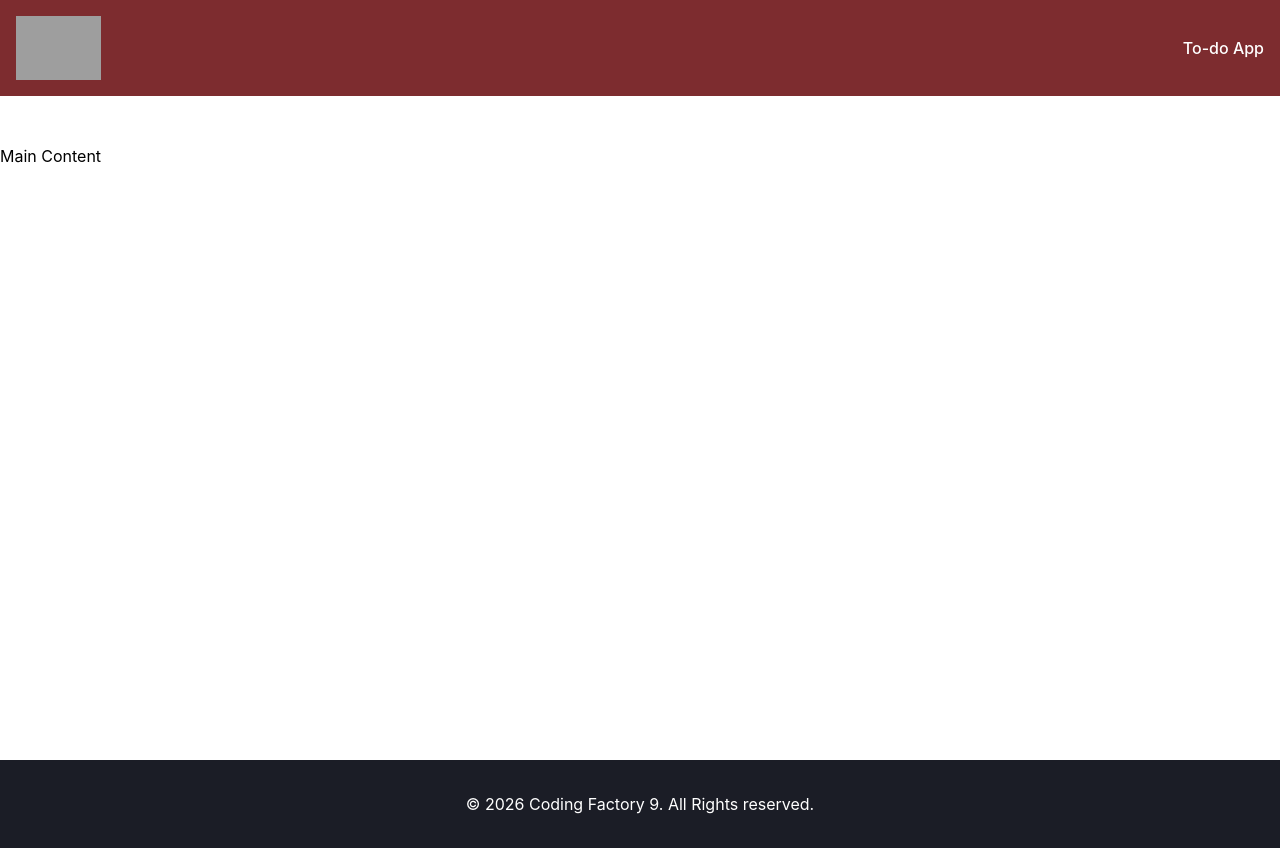
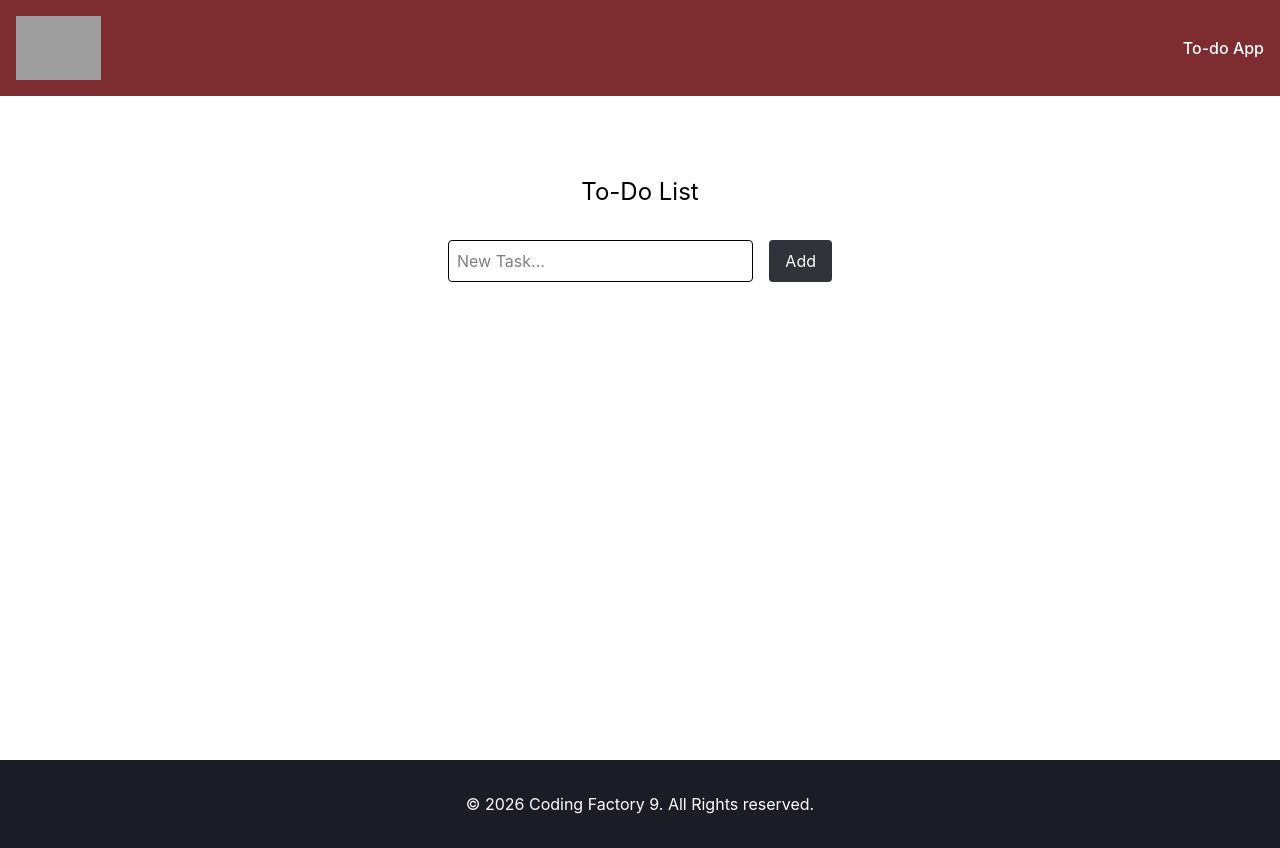
Before and after one commit to nikosp25/cf9-react-todo-app, a React (Vite) app: page / in a window 1280 px wide. Built offline with nearby package versions, Linux system fonts and the light colour scheme; grey boxes are pictures that could not be loaded.

Commit message:
chore: add ongoing code

```diff
--- a/src/App.tsx
+++ b/src/App.tsx
@@ -1,10 +1,11 @@
 import Layout from "./shared/Layout/Layout";
+import {TodoApp} from "./features/todo";
 
 function App() {
   return (
       <>
           <Layout>
-              <h1>Main Content</h1>
+              <TodoApp/>
           </Layout>
       </>
   )
--- /dev/null
+++ b/src/features/todo/TodoApp.tsx
@@ -0,0 +1,19 @@
+import TodoForm from "./TodoForm.tsx";
+import {useRef} from "react";
+
+
+const TodoApp = () => {
+    const inputRef = useRef<HTMLInputElement>(null);
+
+    return (
+        <>
+            <div className="max-w-sm mx-auto pb-12">
+                <h1 className="text-center text-2xl py-8">To-Do List</h1>
+                <TodoForm inputRef={inputRef} />
+            </div>
+        </>
+    );
+};
+
+
+export default TodoApp;
--- /dev/null
+++ b/src/features/todo/TodoForm.tsx
@@ -0,0 +1,21 @@
+import Button from "../../shared/ui/Button.tsx";
+import type {TodoFormProps} from "./types.ts";
+
+const TodoForm = ({inputRef} : TodoFormProps) => {
+    return (
+        <>
+            <form className="flex gap-4 mb-4">
+                <input
+                    type="text"
+                    ref={inputRef}
+                    className="flex-1 border p-2 rounded"
+                    placeholder="New Task..."
+                />
+
+                <Button label={"Add"}/>
+            </form>
+        </>
+    )
+
+}
+export default TodoForm;
--- /dev/null
+++ b/src/features/todo/index.ts
@@ -0,0 +1 @@
+export {default as TodoApp} from "./TodoApp";
```
Also changed, not shown: src/shared/types.ts (+7 -0 lines).
